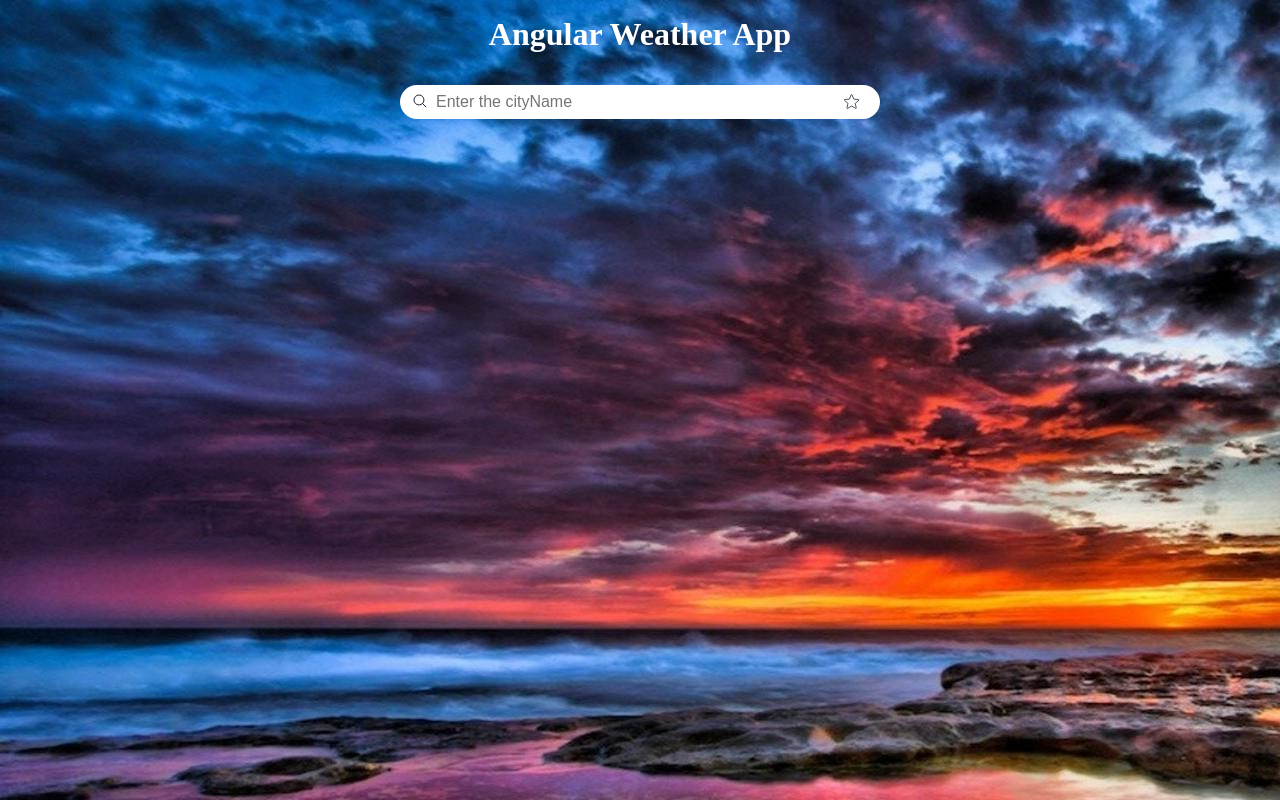
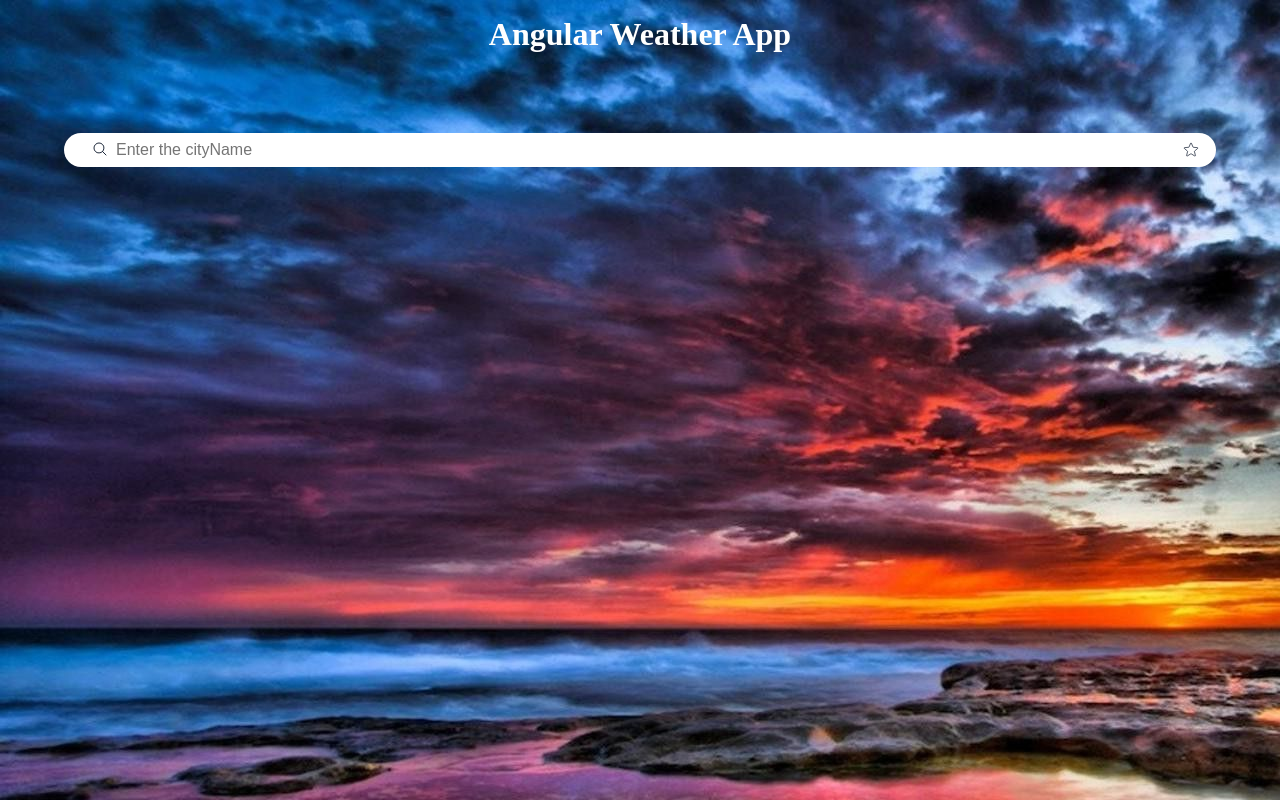
Before and after one commit to mohammadkamraan/angular-weather-app, an Angular app: page / in a window 1280 px wide. Built offline with nearby package versions, Linux system fonts and the light colour scheme.

Commit message:
app is now responsive

```diff
--- a/src/app/app.component.scss
+++ b/src/app/app.component.scss
@@ -1,6 +1,6 @@
 .app-header {
   text-align: center;
-  padding: 1rem 0rem 2rem 0rem;
+  padding: 1rem 0rem 1rem 0rem;
   color: white;
   margin: 0rem;
 }
@@ -25,11 +25,22 @@
 }
 
 .cities-card-wrapper {
-  padding: 0 10rem;
+  width: 20rem;
+  margin: 0 auto;
 }
 
 .city-card {
-  grid-column: span 6 / span 6;
-  height: 10rem;
+  grid-column: span 12 / span 12;
+  height: 5rem;
   overflow: hidden;
 }
+
+@media screen and (min-width: 760px) {
+  .cities-card-wrapper {
+    width: 40rem;
+  }
+  .city-card {
+    grid-column: span 6 / span 6;
+    height: 10rem;
+  }
+}
--- a/src/app/components/added-city/added-city.component.scss
+++ b/src/app/components/added-city/added-city.component.scss
@@ -9,9 +9,10 @@
 }
 .city-name {
   text-align: center;
-  font-size: 1.5rem;
+  font-size: 1rem;
   padding-top: 0;
   margin: 0;
+  margin-top: -2rem;
 }
 
 .card-background {
@@ -45,8 +46,8 @@
   align-items: center;
   justify-content: space-around;
   p {
-    font-size: 1.5rem;
-    margin: 2rem 0 0 0;
+    font-size: 1rem;
+    margin-top: 1rem;
   }
 }
 
@@ -90,5 +91,15 @@
   }
 }
 
-@media screen and (max-width: 1280px) {
+@media screen and (min-width: 760px) {
+  .city-name {
+    margin: 0;
+    font-size: 1.5rem;
+  }
+  .main-weather {
+    p {
+      font-size: 1.5rem;
+      margin: 2rem 0 0 0;
+    }
+  }
 }
--- a/src/app/components/city-weather/city-weather.component.html
+++ b/src/app/components/city-weather/city-weather.component.html
@@ -7,7 +7,7 @@
   <h2 class="city-name">{{ cityWeather.name }}</h2>
   <div class="main-data">
     <p>{{ cityWeather.weather.main }}</p>
-    <p>{{ cityWeather.main.temp }}</p>
+    <p>{{ cityWeather.main.temp }} F</p>
   </div>
   <div class="max-min">
     <div>
--- a/src/app/components/city-weather/city-weather.component.scss
+++ b/src/app/components/city-weather/city-weather.component.scss
@@ -66,3 +66,9 @@
     font-size: 1.5rem;
   }
 }
+
+@media screen and (max-width: 760px) {
+  .city-weather-card {
+    width: 20rem;
+  }
+}
--- a/src/app/components/search-input/search-input.component.scss
+++ b/src/app/components/search-input/search-input.component.scss
@@ -1,9 +1,7 @@
 @use "../../scss/variables.scss";
 
-@media screen and (max-width: 1280px) {
 .form_wrapper {
   margin: 0 auto;
-    width: 30rem;
   margin-bottom: 1rem;
 }
 .city_Form {
@@ -13,8 +11,10 @@
   overflow: hidden;
   border-radius: 40px;
   color: variables.$pencil-color;
+  justify-content: space-evenly;
+  padding: 0 1rem;
   input {
-      width: 17.5rem;
+    width: 100%;
     border: none;
     outline: none;
     font-size: 1rem;
@@ -35,7 +35,6 @@
     }
   }
   .add-city {
-      margin-left: 7rem;
     display: inline-flex;
     align-items: center;
     overflow: hidden;
@@ -49,4 +48,11 @@
     }
   }
 }
+
+@media screen and (min-width: 1280px) {
+  .form_wrapper {
+    margin: 0 auto;
+    margin-bottom: 1rem;
+    padding: 4rem;
   }
+}
```
Lines whose indentation alone changed are shown as unchanged.
